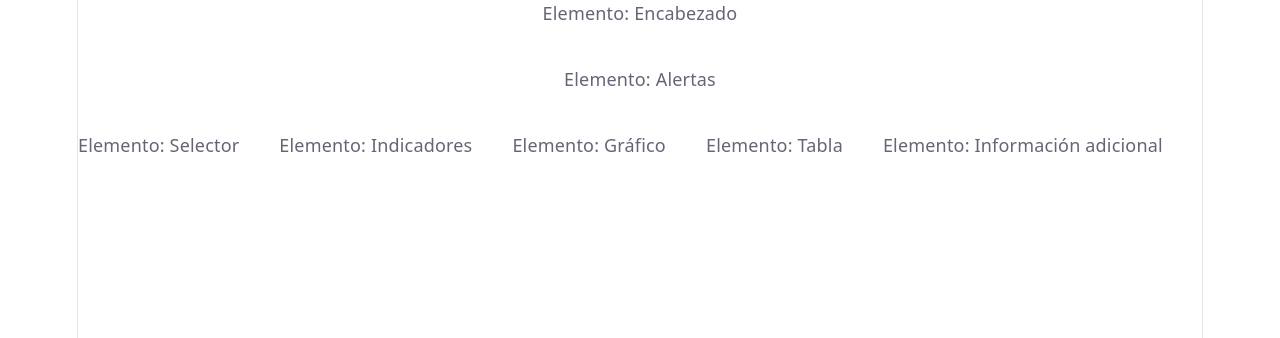
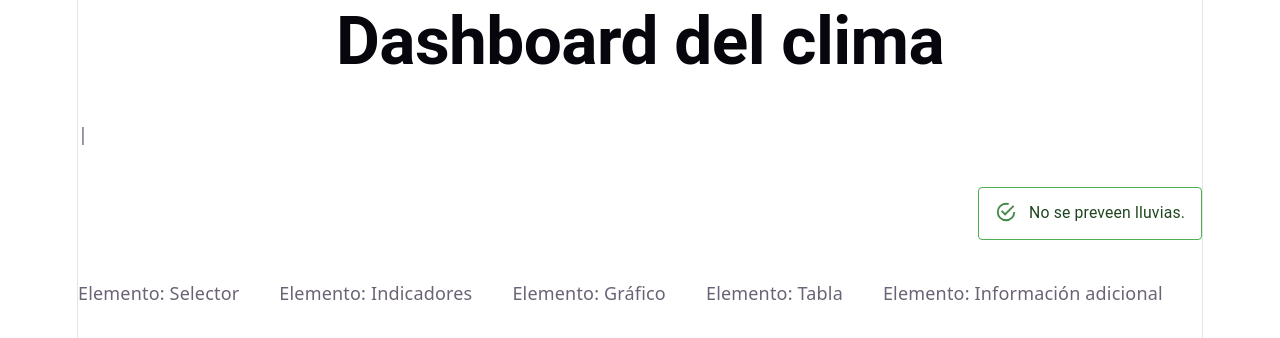
Before and after one commit to ibcg04/dashboard, a React (Vite) app: page / in a window 1280 px wide. Shown: the top 338 px of the page. Built offline with nearby package versions, Linux system fonts and the light colour scheme.

Commit message:
Add: HeaderUI & AlertUI

```diff
--- /dev/null
+++ b/src/AlertUI.tsx
@@ -0,0 +1,16 @@
+import Alert from '@mui/material/Alert';
+
+interface AlertConfig {
+    description: string;
+}
+
+
+export default function AlertUI(config: AlertConfig) {
+    return (
+        <Alert
+            severity="success"
+            variant = "outlined">
+              {config.description}
+        </Alert>
+    );
+}
--- a/src/App.tsx
+++ b/src/App.tsx
@@ -1,4 +1,7 @@
 import { Grid } from '@mui/material';
+import HeaderUI from './Typography';
+import AlertUI from './AlertUI';
+
 import './App.css'
 
 function App() {
@@ -6,10 +9,15 @@ function App() {
       <Grid container spacing={5} sx={{justifyContent: 'left', alignItems: 'center' }} >
 
          {/* Encabezado */}
-         <Grid size={{ xs: 12 , md:12}}>Elemento: Encabezado</Grid>
+         <Grid size={{ xs: 12 , md:12}}>
+            <HeaderUI />
+         </Grid>
 
-         {/* Alertas */}
-         <Grid size={{ xs: 12 , md:12}}>Elemento: Alertas</Grid>
+         {/* Alertas */}|
+         <Grid size={{ xs: 12 , md:12}}
+          container sx={{justifyContent: 'right', alignItems: 'center' }}>
+            <AlertUI description="No se preveen lluvias." />
+         </Grid>
 
          {/* Selector */}
          <Grid>Elemento: Selector</Grid>
--- /dev/null
+++ b/src/Typography.tsx
@@ -0,0 +1,12 @@
+import Typography from '@mui/material/Typography';
+export default function HeaderUI() {
+    return (
+        <Typography
+            variant="h2"
+            component="h1"
+            sx= {{fontWeight: 'bold'}}
+        >
+            Dashboard del clima
+        </Typography>
+    );
+}
```
